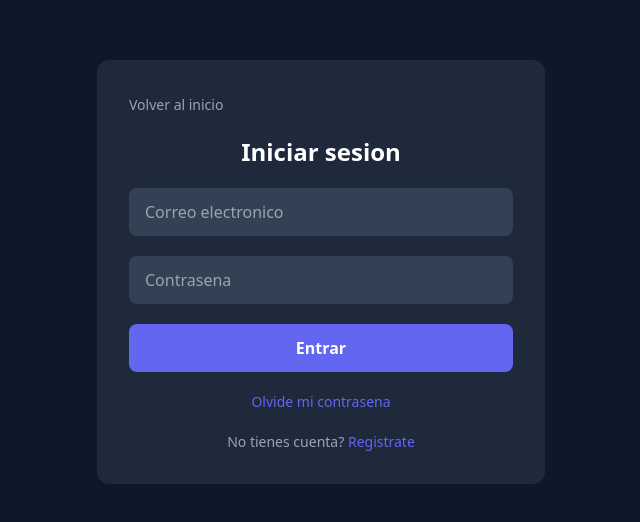
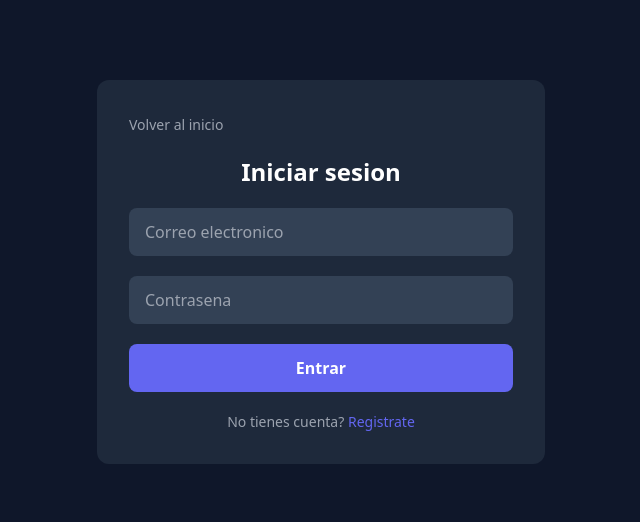
Before and after one commit to ivandex16/app-IA-entrenador-gym, a React (Vite) app in the folder client/: page /login in a window 1280 px wide. Shown: the part 128-650 px from the top of the page, without its empty margins (319-959 px from the left). Built offline with nearby package versions, Linux system fonts and the light colour scheme; no server answers.

Commit message:
fix(auth): hide disabled forgot password entry point

```diff
--- a/client/src/pages/Login.jsx
+++ b/client/src/pages/Login.jsx
@@ -122,12 +122,6 @@
           {loading ? 'Iniciando sesion...' : 'Entrar'}
         </button>
 
-        <p className="text-sm text-center">
-          <Link to="/forgot-password" className="text-primary hover:underline">
-            Olvide mi contrasena
-          </Link>
-        </p>
-
         <p className="text-sm text-center text-gray-400">
           No tienes cuenta?{' '}
           <Link to="/register" className="text-primary hover:underline">
```
